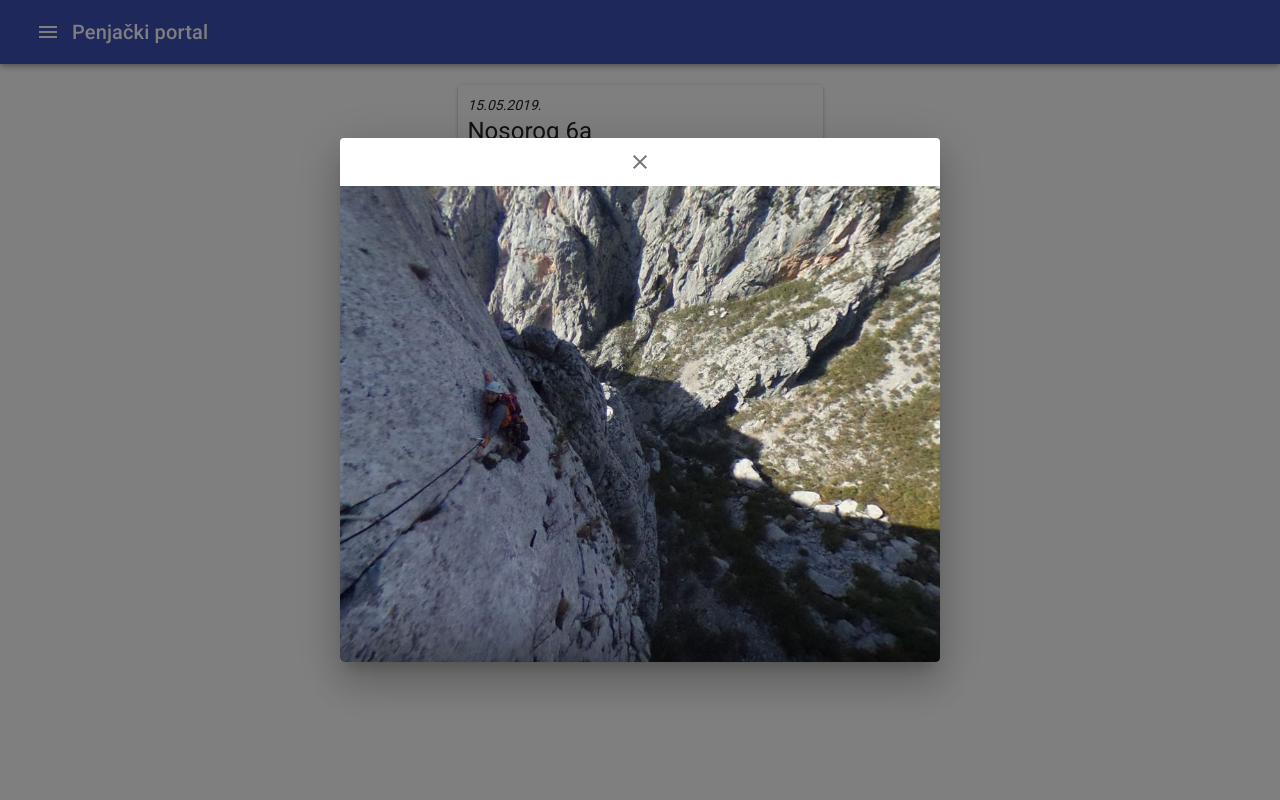
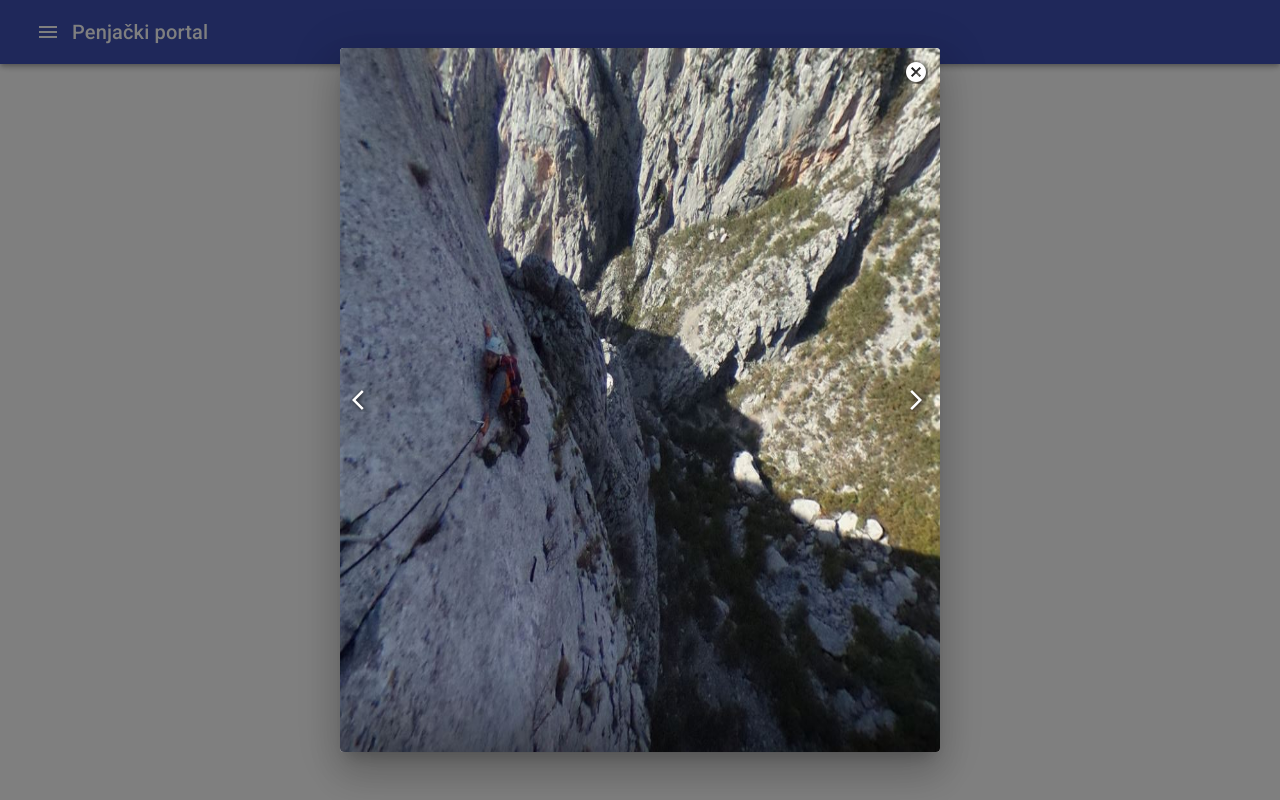
Before and after one commit to knee-cola/portal-penjanje, a React (Create React App) app: page /usponi/1 in a window 1280 px wide. Both pictures are taken after a click on the item 640 px from the left and 278 px from the top of the page. Built offline with nearby package versions, Linux system fonts and the light colour scheme.

Commit message:
dovršena prva potpuno funkcionalna galerija + lightbox

```diff
--- a/src/components/ImageGallery.js
+++ b/src/components/ImageGallery.js
@@ -18,32 +18,48 @@ const styles = theme => ({
     // width: 500,
     // height: 450,
   },
+  gridTile: {
+    cursor: 'pointer'
+  }
 });
 
 function ImageGallery(props) {
   const { classes, images } = props;
 
-  const [lightBoxOpen, setLightBoxOpen] = React.useState(false);
-  const [selectedImage, setSelectedImage] = React.useState(false);
+  const [selectedImage, setSelectedImage] = React.useState(null);
 
-  const handleClickOpen = (image) => {
-    setSelectedImage(image);
-    setLightBoxOpen(true);
+  const handleClickOpen = (index) => {
+    setSelectedImage(index);
   }
   const handleClickClose = () => {
-    setLightBoxOpen(false);
+    setSelectedImage(null);
+  }
+  const handleNextClick = () => {
+    if(selectedImage<images.length-1) {
+      setSelectedImage(selectedImage+1);
+    }
+  }
+  const handlePrevClick = () => {
+    if(selectedImage>0) {
+      setSelectedImage(selectedImage-1);
+    }
   }
 
   return (
     <div className={classes.root}>
       <GridList cellHeight={160} className={classes.gridList} cols={3}>
-        {images.map(image => (
-          <GridListTile key={image.file} cols={image.cols || 1} onClick={() => handleClickOpen(image)}>
+        {images.map((image,index) => (
+          <GridListTile className={classes.gridTile} key={image.file} cols={image.cols || 1} onClick={() => handleClickOpen(index)}>
             <img src={image.file} alt={image.title} />
           </GridListTile>
         ))}
       </GridList>
-      <ImageLightBox open={lightBoxOpen} onClose={handleClickClose} image={selectedImage} />
+      <ImageLightBox
+        onClose={handleClickClose}
+        onNextClick={handleNextClick}
+        onPrevClick={handlePrevClick}
+        images={images}
+        imageIndex={selectedImage} />
     </div>
   );
 }
--- a/src/components/ImageLightBox.js
+++ b/src/components/ImageLightBox.js
@@ -1,21 +1,53 @@
 import React from 'react';
 import PropTypes from 'prop-types';
 import Dialog from '@material-ui/core/Dialog';
-import { IconButton, Icon } from '@material-ui/core';
+import { IconButton, Icon, withStyles } from '@material-ui/core';
+
+const styles = theme => ({
+  buttons: {
+    position: 'absolute',
+    color: 'white',
+    textShadow: '1px 1px 5px black'
+  },
+  closeButton: {
+    right: 0,
+  },
+  prevButton: {
+    top: 0,
+    bottom: 0,
+    left: 0,
+  },
+  nextButton: {
+    top: 0,
+    bottom: 0,
+    right: 0,
+  },
+  image: {
+    height: 'calc(100vh - 96px)',
+    maxWIdth: 'calc(100vw - 96px)'
+  }
+});
+
 
 function ImageLightBox(props) {
-  const { onClose, open, image } = props;
+  const { onClose, onNextClick, onPrevClick, classes, images, imageIndex } = props;
 
-  function handleClose() {
-    onClose();
-  }
+  if(imageIndex===null) { return(null); }
+
+  const image = images[imageIndex];
 
   return (
-    <Dialog onClose={handleClose} aria-labelledby="simple-dialog-title" open={open} >
-        <IconButton aria-label="Close" onClick={handleClose}>
-          <Icon>close</Icon>
+    <Dialog onClose={onClose} aria-labelledby="simple-dialog-title" open={true}>
+        <IconButton aria-label="Previous image" onClick={onPrevClick} className={classes.buttons+' '+classes.prevButton}>
+          <Icon>arrow_back_ios</Icon>
         </IconButton>
-        <img src={image.file} alt={image.title} height="100%" />
+        <IconButton aria-label="Next image" onClick={onNextClick} className={classes.buttons+' '+classes.nextButton}>
+          <Icon>arrow_forward_ios</Icon>
+        </IconButton>
+        <IconButton aria-label="Close" onClick={onClose} className={classes.buttons+' '+classes.closeButton}>
+          <Icon>cancel</Icon>
+        </IconButton>
+        <img src={image.file} alt={image.title} className={classes.image} />
     </Dialog>
   );
 }
@@ -24,4 +56,4 @@ ImageLightBox.propTypes = {
   onClose: PropTypes.func
 };
 
-export default ImageLightBox;
+export default withStyles(styles)(ImageLightBox);
```
